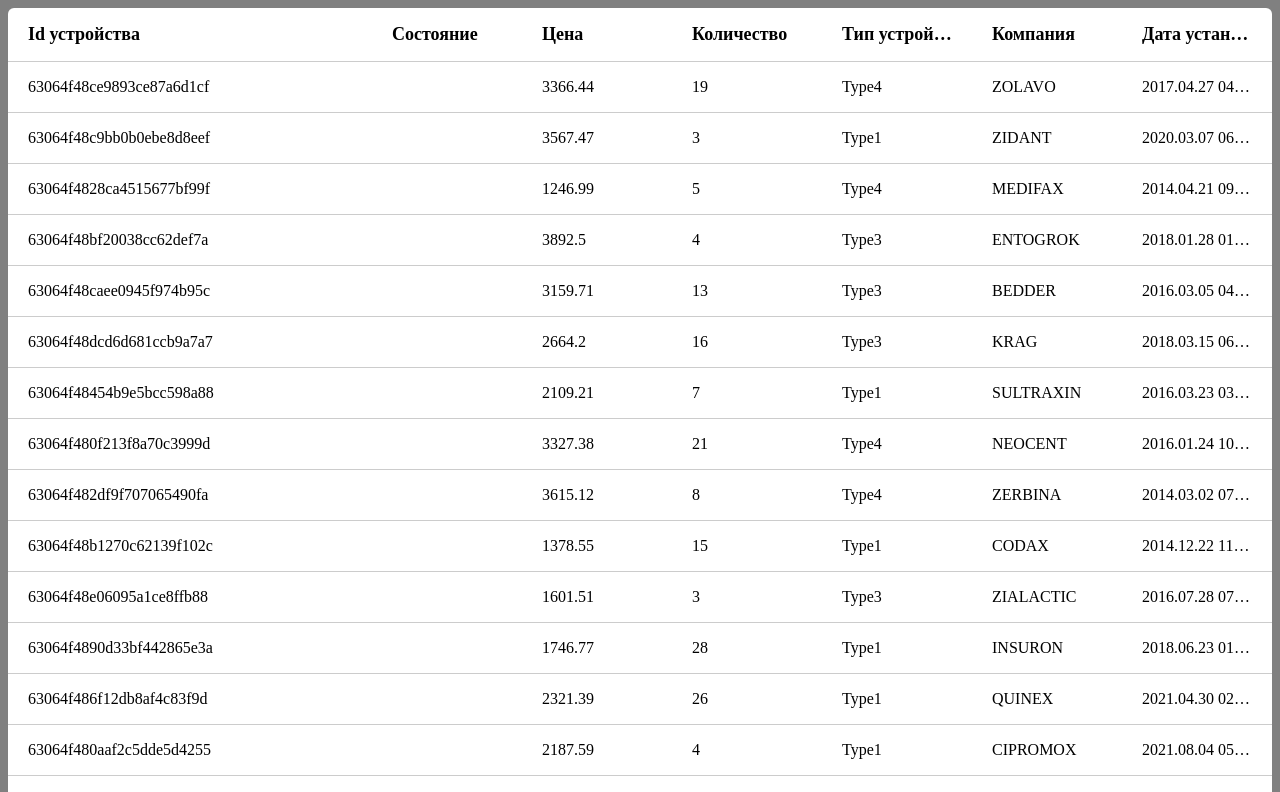
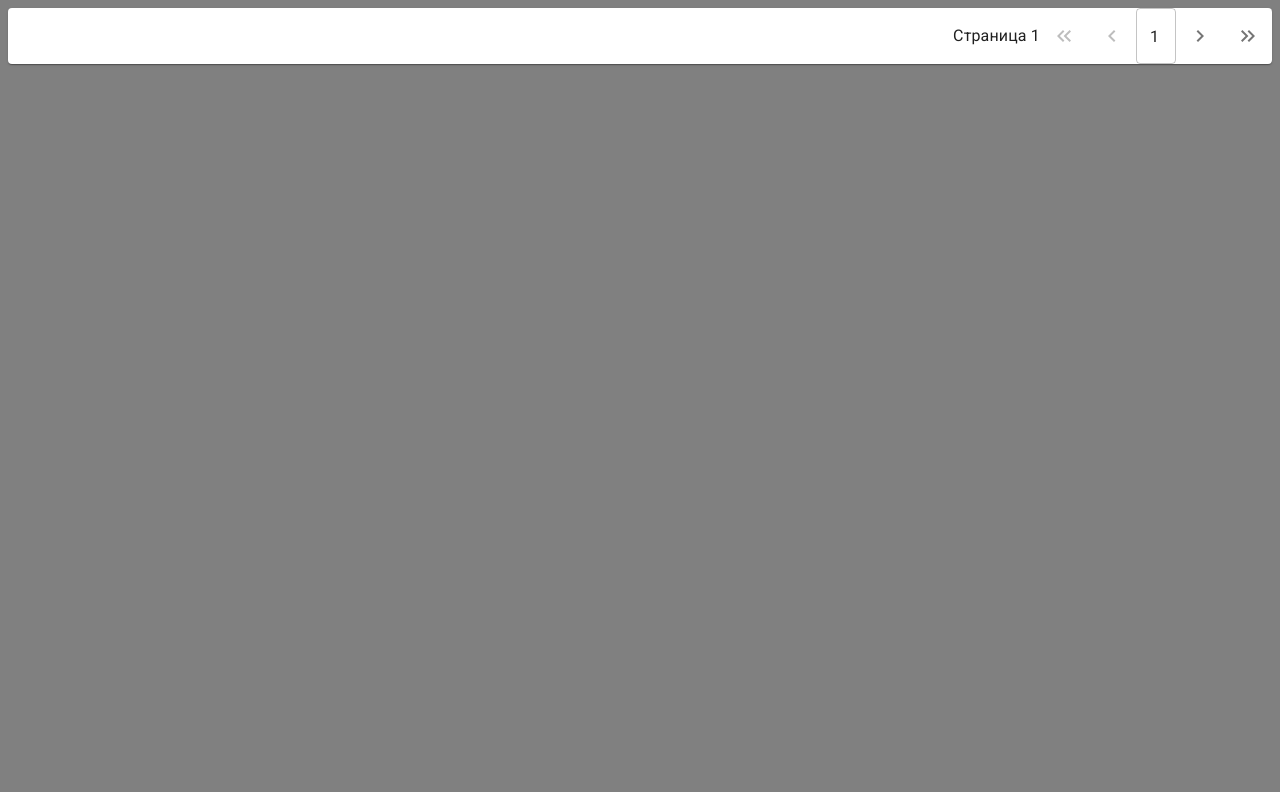
Before and after one commit to Aleks164/Event_log, a React app: page / in a window 1280 px wide. Shown: the top 792 px of the page. Built offline with nearby package versions, Linux system fonts and the light colour scheme.

Commit message:
Update 3 files

```diff
--- a/src/App.tsx
+++ b/src/App.tsx
@@ -3,13 +3,13 @@ import { BrowserRouter } from "react-router-dom";
 import { Provider } from "react-redux";
 import { AppRouter } from "./AppRoutes";
 import { store } from "./store";
-import { Table } from "./components/Table/Table";
+import { PaginationField } from "./components/Table/PaginationField";
 
 export const App = () => (
   <React.StrictMode>
     {/* <Provider store={store}> */}
     {/* <BrowserRouter> */}
-    <Table />
+    <PaginationField />
     {/* </BrowserRouter> */}
     {/* </Provider> */}
   </React.StrictMode>
--- /dev/null
+++ b/src/components/Table/PaginationField.tsx
@@ -0,0 +1,82 @@
+import React, { useState } from "react";
+import { Paper,Grid,IconButton, Typography, TextField } from "@mui/material";
+import KeyboardArrowLeftIcon from '@mui/icons-material/KeyboardArrowLeft';
+import KeyboardDoubleArrowLeftIcon from '@mui/icons-material/KeyboardDoubleArrowLeft';
+import KeyboardArrowRightIcon from '@mui/icons-material/KeyboardArrowRight';
+import KeyboardDoubleArrowRightIcon from '@mui/icons-material/KeyboardDoubleArrowRight';
+
+export const PaginationField = () =>{
+    const [pageNumber,setPageNumber] = useState<number>(1);
+
+    function setPageWithBebouncer (newPagenumber:number){
+
+        const timeOutId = setTimeout(()=>{
+
+            setPageNumber(newPagenumber);
+        },300);
+        return ()=>{
+            clearTimeout(timeOutId);
+        }
+    }
+
+    function nextPageHandler(nextPage:string){
+        let newNumber = parseInt(nextPage, 10)+pageNumber;
+        if (newNumber > 100) newNumber = 100;
+        if (newNumber < 1) newNumber = 1;
+        setPageNumber(newNumber)
+    }
+            return(
+        <Paper>
+            <Grid
+  container
+  direction="row"
+  justifyContent="flex-end"
+  alignItems="center"
+>
+    <Typography>Страница {pageNumber}</Typography>
+    <IconButton
+         onClick={()=>{setPageWithBebouncer(1)}}
+         disabled={pageNumber===1}
+         aria-label="toTheStart"
+         size="large">
+                  <KeyboardDoubleArrowLeftIcon />
+         </IconButton>
+
+          <IconButton
+          disabled={pageNumber===1}
+         onClick={()=>{nextPageHandler("-1")}}
+         aria-label="prev"
+         size="large">
+                  <KeyboardArrowLeftIcon />
+         </IconButton>
+
+          <TextField inputProps={{ inputMode: 'numeric', pattern: '[0-9]{1}', min:1, max:100 }}
+        value={pageNumber}
+        sx={{width:"40px"}}
+        onChange={(e) => {
+          let value = parseInt(e.target.value, 10);
+          if (value > 100) value = 100;
+          if (value < 1) value = 1;
+          setPageNumber(value);
+        }}
+      />
+
+          <IconButton
+         onClick={()=>{nextPageHandler("1")}}
+         disabled={pageNumber===100}
+         aria-label="next"
+         size="large">
+                  <KeyboardArrowRightIcon />
+         </IconButton>
+
+          <IconButton
+          disabled={pageNumber===100}
+         onClick={()=>{setPageWithBebouncer(100)}}
+         aria-label="toTheFinish"
+         size="large">
+                  <KeyboardDoubleArrowRightIcon />
+         </IconButton>
+         </Grid>
+        </Paper>
+    )
+}
--- /dev/null
+++ b/src/components/Table/SortArrow.tsx
@@ -0,0 +1,27 @@
+import React, {useState} from "react";
+import ArrowDropDownIcon from '@mui/icons-material/ArrowDropDown';
+import {  IconButton, Grid } from "@mui/material";
+import ArrowDropUpIcon from '@mui/icons-material/ArrowDropUp';
+
+export const SortArrow = ()=>{
+    const [sortDirection, setSortDirection] = useState<"down"|"up">("down");
+    return(<Grid item
+  container
+  direction="column"
+  justifyContent="center"
+  alignItems="center"
+  sx={{width: "min-content"}}
+>
+    <IconButton
+         onClick={()=>{
+             console.log(sortDirection);
+             setSortDirection(prev=>prev==="down"?"up":"down");
+             }}
+         aria-label="upSort"
+         size="small">
+         {sortDirection==="up"?<ArrowDropUpIcon sx={{color:"red"}} fontSize="large"/>
+         :<ArrowDropDownIcon fontSize="large" />}
+         </IconButton>
+         </Grid>
+    )
+}
--- a/src/components/Table/Table.tsx
+++ b/src/components/Table/Table.tsx
@@ -1,5 +1,7 @@
 import React, { useState, useCallback, useEffect, useRef } from "react";
+import { Grid } from "@mui/material";
 import { defaultData } from "../../utils/defaultData";
+import { SortArrow } from "./SortArrow";
 import "./tableStyle.css";
 
 const createHeaders = (headers: string[]) =>
@@ -8,9 +10,10 @@ const createHeaders = (headers: string[]) =>
     ref: useRef(),
   }));
 
-export const Table = ({ minCellWidth = 0 }) => {
+export const Table = ({ minCellWidth = 150 }) => {
   const [tableHeight, setTableHeight] = useState("auto");
-  const [activeIndex, setActiveIndex] = useState(null);
+  const [choosedLog, setChoosedLog] = useState<number|null>(null);
+  const [activeIndex, setActiveIndex] = useState<number|null>(null);
   const tableElement = useRef(null);
   const headers = [
     "Id устройства",
@@ -23,7 +26,7 @@ export const Table = ({ minCellWidth = 0 }) => {
   ];
   const columns = createHeaders(headers);
 
-  const mouseDown = (index) => {
+  const mouseDown = (index:number) => {
     setActiveIndex(index);
   };
 
@@ -61,6 +64,13 @@ export const Table = ({ minCellWidth = 0 }) => {
     removeListeners();
   }, [setActiveIndex, removeListeners]);
 
+  const calcStringStyle =(deviceType:string,index:number)=>{
+   if(index!==null&&choosedLog===index) return "choosedLog";
+    let resultClass = "type1Color";
+    if(deviceType !=="Type1") resultClass = `${deviceType.toLowerCase()}Color`;
+    return resultClass;
+  }
+
   useEffect(() => {
     setTableHeight(tableElement?.current?.offsetHeight);
   }, []);
@@ -83,7 +93,17 @@ export const Table = ({ minCellWidth = 0 }) => {
           <tr>
             {columns.map(({ ref, text }, i) => (
               <th ref={ref} key={text}>
+
+                <Grid
+                container
+  direction="row"
+  justifyContent="center"
+  alignItems="center"
+  sx={{minWidth:"max-content"}}
+  >
                 <span>{text}</span>
+               <SortArrow />
+                </Grid>
                 <div
                   style={{ height: tableHeight }}
                   onMouseDown={() => mouseDown(i)}
@@ -96,15 +116,17 @@ export const Table = ({ minCellWidth = 0 }) => {
           </tr>
         </thead>
         <tbody>
-          {defaultData.map((item) => (
-            <tr>
-              <td>{item.deviceId}</td>
-              <td>{item.isActive}</td>
-              <td>{item.price}</td>
-              <td>{item.quantity}</td>
-              <td>{item.deviceType}</td>
-              <td>{item.company}</td>
-              <td>{item.installationDate}</td>
+          {defaultData.map((item,index) => (
+            <tr onClick={()=>{
+              if(choosedLog===index) setChoosedLog(null);
+              else setChoosedLog(index)}} >
+              <td className={calcStringStyle(item.deviceType,index)}>{item.deviceId}</td>
+              <td className={calcStringStyle(item.deviceType,index)}>{item.isActive?"On":"Off"}</td>
+              <td className={calcStringStyle(item.deviceType,index)}>{item.price}</td>
+              <td className={calcStringStyle(item.deviceType,index)}>{item.quantity}</td>
+              <td className={calcStringStyle(item.deviceType,index)}>{item.deviceType}</td>
+              <td className={calcStringStyle(item.deviceType,index)}>{item.company}</td>
+              <td className={calcStringStyle(item.deviceType,index)}>{item.installationDate}</td>
             </tr>
           ))}
         </tbody>
--- a/src/components/Table/tableStyle.css
+++ b/src/components/Table/tableStyle.css
@@ -1,5 +1,4 @@
 .table-wrapper {
-  margin-bottom: 25px;
   border-radius: 6px;
   background: #fff;
   overflow: hidden;
@@ -23,6 +22,7 @@ table tr {
 table th {
   position: relative;
   font-size: 18px;
+  background-color: #c6dbf5;
 }
 
 table th,
@@ -37,6 +37,7 @@ table tbody td {
   text-overflow: ellipsis;
   overflow: hidden;
   display: block;
+  user-select: none;
 }
 
 table tr td {
@@ -51,7 +52,7 @@ table tr td {
   right: 0;
   top: 0;
   z-index: 1;
-  border-right: 2px solid transparent;
+  border-right: 2px solid #00000005;
 }
 
 .resize-handle:hover {
@@ -61,3 +62,24 @@ table tr td {
 .resize-handle.active {
   border-color: #517ea5;
 }
+
+.type1Color {
+  background-color: #edebeb;
+}
+
+.type2Color {
+  background-color: #feffd8;
+}
+
+.type3Color {
+  background-color: #e9f5d7;
+}
+
+.type4Color {
+  background-color: #ffeee4;
+}
+
+.choosedLog {
+  box-shadow: inset 0px 0px 100px 0px rgba(67, 69, 226, 0.35),
+    inset 0px -5px 0px -1px #9abfad, inset 0px 5px 1px 0px #e5ac3b;
+}
--- a/src/types.d.ts
+++ b/types.d.ts
@@ -1,9 +1,9 @@
-export interface StringOfLogItemType {
+export declare const defaultData : {
     deviceId: string;
     isActive: boolean;
     price: number;
     quantity: number;
-    deviceType: string;
+    deviceType: "Type1"|"Type2"|"Type3"|"Type4";
     company: string;
     installationDate: string;
 }
```
